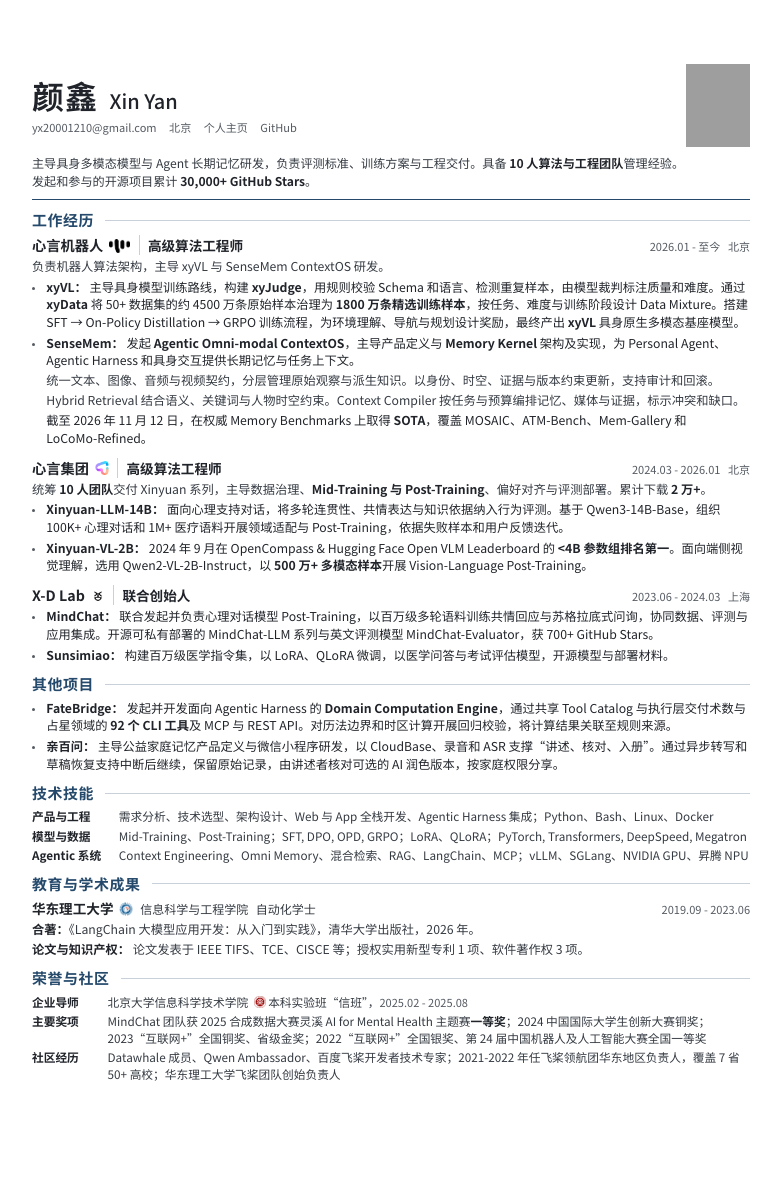
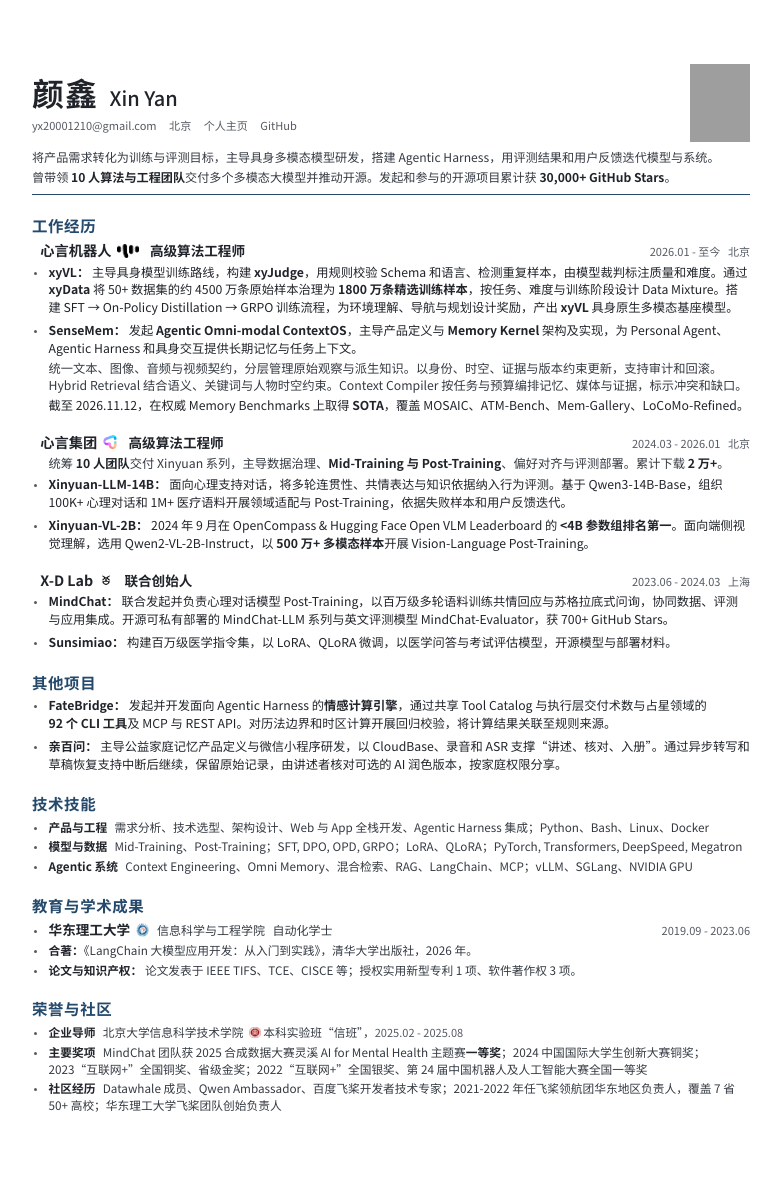
Before and after one commit to thomas-yanxin/thomas-yanxin.github.io, a Jekyll site: the page proof/resume.html, which Jekyll copies as it is, in a window 1280 px wide. Shown: the whole page, without its empty margins (249-1030 px from the left). Built offline with Jekyll 4.4.1, drawn with Linux system fonts in a browser that asks for light colours; grey boxes are pictures that could not be loaded.

Commit message:
Revise resume content and unify its layout

```diff
--- a/proof/resume.html
+++ b/proof/resume.html
@@ -24,14 +24,14 @@
   --secondary: #343a42;
   --muted: #555b63;
   --accent: #24496b;
-  --rule: #c8d1d9;
   --paper: #fff;
   --body-size: 9.2pt;
   --meta-size: 8.3pt;
-  --leading: 1.43;
-  --section-gap: 2.8mm;
-  --role-gap: 2.7mm;
-  --item-gap: 1mm;
+  --leading: 1.44;
+  --section-gap: 5.5mm;
+  --role-gap: 4.5mm;
+  --item-gap: 1.5mm;
+  --content-indent: 2.2mm;
 }
 * { box-sizing: border-box; }
 html { background: var(--paper); scrollbar-color: var(--accent) var(--paper); }
@@ -61,11 +61,11 @@ strong.achievement { white-space: nowrap; }
 }
 .identity {
   display: grid;
-  grid-template-columns: minmax(0, 1fr) 17mm;
+  grid-template-columns: minmax(0, 1fr) 16mm;
   column-gap: 5mm;
-  row-gap: 1.7mm;
+  row-gap: 1.4mm;
   align-items: start;
-  padding-bottom: 2.4mm;
+  padding-bottom: 2mm;
   border-bottom: 0.8pt solid var(--accent);
 }
 .identity-copy { min-width: 0; align-self: center; }
@@ -88,51 +88,48 @@ h1 {
   font-style: normal;
 }
 .summary { grid-column: 1 / -1; color: var(--secondary); font-size: 9.1pt; line-height: 1.5; }
-.summary-scope, .summary-impact { display: block; }
+.summary p + p { margin-top: 0.55mm; }
 .summary strong { white-space: nowrap; }
-.portrait { grid-column: 2; grid-row: 1; width: 17mm; height: 22mm; object-fit: cover; }
+.portrait { grid-column: 2; grid-row: 1; width: 16mm; height: 20.7mm; object-fit: cover; }
 section { margin-top: var(--section-gap); }
 h2 {
-  display: flex;
-  align-items: center;
-  gap: 3mm;
-  margin-bottom: 1.5mm;
+  margin-bottom: 1.35mm;
   color: var(--accent);
-  font-size: 11.2pt;
+  font-size: 11.6pt;
   line-height: 1.25;
   letter-spacing: 0.04em;
   break-after: avoid;
 }
-h2::after { content: ""; flex: 1; border-top: 0.5pt solid var(--rule); }
+.entry, section > .bullet-list { margin-inline-start: var(--content-indent); }
 .entry + .entry { margin-top: var(--role-gap); }
 .entry-heading {
   display: flex;
+  flex-wrap: wrap;
   align-items: baseline;
   justify-content: space-between;
-  gap: 3mm;
-  margin-bottom: 0.9mm;
+  gap: 0.4mm 3mm;
+  margin-bottom: 1mm;
   break-after: avoid;
 }
 h3 { font-size: 10.7pt; line-height: 1.35; }
-.role { margin-left: 2.2mm; padding-left: 2.2mm; border-left: 0.6pt solid var(--rule); font-size: 10.2pt; font-weight: 700; white-space: nowrap; }
+.role { display: inline-block; margin-inline-start: 3mm; font-size: 10.2pt; white-space: nowrap; }
 .meta { display: inline-flex; gap: 2mm; color: var(--muted); font-size: var(--meta-size); font-variant-numeric: tabular-nums; white-space: nowrap; }
-.entry-intro { margin-bottom: 0.7mm; color: var(--secondary); }
-.project-list { padding-left: 3.5mm; list-style: disc; }
-.project { padding-left: 0.3mm; break-inside: avoid; }
-.project::marker { color: var(--muted); font-size: 0.65em; }
-.project + .project { margin-top: var(--item-gap); }
+.entry-intro { margin: 0 0 0.9mm var(--content-indent); color: var(--secondary); }
+.bullet-list { padding-inline-start: calc(var(--content-indent) - 0.3mm); list-style: disc; }
+.bullet-list > li { padding-inline-start: 0.3mm; break-inside: avoid; }
+.bullet-list > li::marker { color: var(--muted); font-size: calc(var(--body-size) * 0.65); }
+.bullet-list > li + li { margin-top: var(--item-gap); }
 .project-title { display: inline; font-size: inherit; line-height: inherit; }
-.project-detail { margin-top: 0.65mm; color: var(--secondary); }
+.project-detail { margin-top: 0.55mm; color: var(--secondary); }
 .result-line { color: var(--ink); }
-.definition-list { display: grid; grid-template-columns: 18mm minmax(0, 1fr); gap: 0.7mm 2mm; }
-.definition-list dt { font-weight: 700; }
-.definition-list dd { min-width: 0; color: var(--secondary); }
-.skills, .honors { font-size: 8.8pt; line-height: 1.43; }
-.skills { grid-template-columns: 21mm minmax(0, 1fr); }
-.education-heading h3 { font-size: 10.2pt; }
-.education-detail { color: var(--secondary); }
-.education-detail + .education-detail { margin-top: 0.7mm; }
-.degree { margin-left: 2mm; color: var(--secondary); font-size: 9pt; font-weight: 400; }
+.credentials { --item-gap: 0.75mm; font-size: 8.8pt; }
+.credentials .bullet-list { color: var(--secondary); }
+:is(#skills-heading, #honors-heading) + .bullet-list > li > strong:first-child {
+  margin-inline-end: 0.4em;
+}
+.bullet-list .education-heading { margin-bottom: 0; }
+.education-heading h3 { color: var(--ink); font-size: 10.2pt; }
+.degree { margin-left: 2mm; color: var(--secondary); font-size: 9pt; font-weight: 400; white-space: nowrap; }
 .mentor-term { color: var(--muted); font-size: var(--meta-size); font-weight: 400; font-variant-numeric: tabular-nums; }
 .term { white-space: nowrap; }
 .cv-logo {
@@ -148,12 +145,13 @@ h3 { font-size: 10.7pt; line-height: 1.35; }
 @media print {
   body { -webkit-print-color-adjust: exact; print-color-adjust: exact; }
   .sheet { margin: 0; }
+  #skills-heading + .bullet-list { letter-spacing: -0.006em; }
 }
 @media screen and (max-width: 820px) {
   .sheet { width: 100%; min-height: 0; margin: 0; padding: 5.5vw; }
 }
 @media screen and (max-width: 520px) {
-  :root { --body-size: 11pt; --meta-size: 9.4pt; --section-gap: 6mm; --role-gap: 5mm; --item-gap: 2mm; }
+  :root { --body-size: 11pt; --meta-size: 9.4pt; --leading: 1.55; --section-gap: 7mm; --role-gap: 5.5mm; --item-gap: 3mm; --content-indent: 3.4mm; }
   h1 { font-size: 27pt; gap: 2.5mm; }
   .name-en { font-size: 16pt; }
   .identity { grid-template-columns: minmax(0, 1fr) 15mm; column-gap: 3mm; row-gap: 3mm; }
@@ -163,52 +161,52 @@ h3 { font-size: 10.7pt; line-height: 1.35; }
   h2 { font-size: 12pt; margin-bottom: 2.5mm; }
   .entry-heading { flex-direction: column; align-items: flex-start; gap: 0.7mm; margin-bottom: 1.2mm; }
   h3, .education-heading h3 { font-size: 12pt; }
-  .role, .degree { font-size: 10.5pt; white-space: normal; }
-  .degree { display: inline-block; max-width: 100%; }
-  .entry-intro, .project-detail, .education-detail { line-height: 1.55; }
-  .definition-list { grid-template-columns: 1fr; row-gap: 1mm; }
-  .definition-list dd + dt { margin-top: 1.7mm; }
-  .skills, .honors { font-size: 10.5pt; line-height: 1.5; }
+  .role, .degree { font-size: 10.5pt; }
+  .degree { display: inline-block; }
+  .credentials { --item-gap: 1.8mm; font-size: 10.5pt; }
   .term { white-space: normal; }
 }
 </style></head><body><main class="sheet" aria-label="颜鑫的个人简历"><div class="page-body">
-<header class="identity"><div class="identity-copy"><h1><span class="name-cn">颜鑫</span> <span class="name-en" lang="en">Xin Yan</span></h1><address class="contact"><span><a href="mailto:yx20001210@gmail.com">yx20001210@gmail.com</a></span><span>北京</span><span><a href="https://thomas-yanxin.github.io">个人主页</a></span><span><a href="https://github.com/thomas-yanxin">GitHub</a></span></address></div><img class="portrait" src="../images/zhengjianzhao.JPEG" width="170" height="220" alt="颜鑫的证件照"><p class="summary"><span class="summary-scope">主导具身多模态模型与 Agent 长期记忆研发，负责评测标准、训练方案与工程交付。具备 <strong>10 人算法与工程团队</strong>管理经验。</span><span class="summary-impact">发起和参与的开源项目累计 <strong>30,000+ GitHub Stars</strong>。</span></p></header>
+<header class="identity"><div class="identity-copy"><h1><span class="name-cn">颜鑫</span> <span class="name-en" lang="en">Xin Yan</span></h1><address class="contact"><span><a href="mailto:yx20001210@gmail.com">yx20001210@gmail.com</a></span><span>北京</span><span><a href="https://thomas-yanxin.github.io">个人主页</a></span><span><a href="https://github.com/thomas-yanxin">GitHub</a></span></address></div><img class="portrait" src="../images/zhengjianzhao.JPEG" width="170" height="220" alt="颜鑫的证件照">
+<div class="summary">
+<p>将产品需求转化为训练与评测目标，主导具身多模态模型研发，搭建 <span class="term">Agentic Harness</span>，用评测结果和用户反馈迭代模型与系统。</p>
+<p>曾带领 <strong>10 人算法与工程团队</strong>交付多个多模态大模型并推动开源。发起和参与的开源项目累计获 <strong>30,000+ GitHub Stars</strong>。</p>
+</div>
+</header>
 <section aria-labelledby="experience-heading">
 <h2 id="experience-heading">工作经历</h2>
 <div class="entry">
 <div class="entry-heading"><h3>心言机器人<img class="cv-logo cv-logo--heading cv-logo--wide" src="../images/logos/xyrobot.png" width="24" height="17" alt="" aria-hidden="true"><span class="role">高级算法工程师</span></h3><span class="meta"><span>2026.01 - 至今</span><span>北京</span></span></div>
-<p class="entry-intro">负责机器人算法架构，主导 xyVL 与 SenseMem ContextOS 研发。</p>
-<ul class="project-list" role="list">
-<li class="project">
-<div class="project-lead"><h4 class="project-title">xyVL：</h4> 主导具身模型训练路线，构建 <strong>xyJudge</strong>，用规则校验 Schema 和语言、检测重复样本，由模型裁判标注质量和难度。通过 <strong>xyData</strong> 将 50+ 数据集的约 4500 万条原始样本治理为 <strong class="achievement">1800 万条精选训练样本</strong>，按任务、难度与训练阶段设计 Data Mixture。搭建 SFT → <span class="term">On-Policy Distillation</span> → GRPO 训练流程，为环境理解、导航与规划设计奖励，最终产出 <strong>xyVL</strong> 具身原生多模态基座模型。</div>
+<ul class="bullet-list" role="list">
+<li>
+<div class="project-lead"><h4 class="project-title">xyVL：</h4> 主导具身模型训练路线，构建 <strong>xyJudge</strong>，用规则校验 Schema 和语言、检测重复样本，由模型裁判标注质量和难度。通过 <strong>xyData</strong> 将 50+ 数据集的约 4500 万条原始样本治理为 <strong class="achievement">1800 万条精选训练样本</strong>，按任务、难度与训练阶段设计 Data Mixture。搭建 SFT → <span class="term">On-Policy Distillation</span> → GRPO 训练流程，为环境理解、导航与规划设计奖励，产出 <strong>xyVL</strong> 具身原生多模态基座模型。</div>
 </li>
-<li class="project">
+<li>
 <div class="project-lead"><h4 class="project-title"><a href="https://github.com/SenseMem/SenseMem">SenseMem</a>：</h4> 发起 <strong>Agentic Omni-modal ContextOS</strong>，主导产品定义与 <strong>Memory Kernel</strong> 架构及实现，为 Personal Agent、<span class="term">Agentic Harness</span> 和具身交互提供长期记忆与任务上下文。</div>
-<p class="project-detail">统一文本、图像、音频与视频契约，分层管理原始观察与派生知识。以身份、时空、证据与版本约束更新，支持审计和回滚。</p>
-<p class="project-detail"><span class="term">Hybrid Retrieval</span> 结合语义、关键词与人物时空约束。<span class="term">Context Compiler</span> 按任务与预算编排记忆、媒体与证据，标示冲突和缺口。</p>
-<p class="project-detail result-line">截至 2026 年 11 月 12 日，在权威 Memory Benchmarks 上取得 <strong class="achievement">SOTA</strong>，覆盖 MOSAIC、ATM-Bench、Mem-Gallery 和 <span class="term">LoCoMo-Refined。</span></p>
+<p class="project-detail">统一文本、图像、音频与视频契约，分层管理原始观察与派生知识。以身份、时空、证据与版本约束更新，支持审计和回滚。<span class="term">Hybrid Retrieval</span> 结合语义、关键词与人物时空约束。<span class="term">Context Compiler</span> 按任务与预算编排记忆、媒体与证据，标示冲突和缺口。</p>
+<p class="project-detail result-line">截至 2026.11.12，在权威 Memory Benchmarks 上取得 <strong class="achievement">SOTA</strong>，覆盖 MOSAIC、ATM-Bench、Mem-Gallery、<span class="term">LoCoMo-Refined。</span></p>
 </li>
 </ul>
 </div>
 <div class="entry">
 <div class="entry-heading"><h3>心言集团<img class="cv-logo cv-logo--heading" src="../images/logos/cylingo.png" width="17" height="17" alt="" aria-hidden="true"><span class="role">高级算法工程师</span></h3><span class="meta"><span>2024.03 - 2026.01</span><span>北京</span></span></div>
 <p class="entry-intro">统筹 <strong>10 人团队</strong>交付 Xinyuan 系列，主导数据治理、<strong>Mid-Training 与 Post-Training</strong>、偏好对齐与评测部署。累计下载 <strong class="achievement">2 万+</strong>。</p>
-<ul class="project-list" role="list">
-<li class="project">
+<ul class="bullet-list" role="list">
+<li>
 <div class="project-lead"><h4 class="project-title"><a href="https://huggingface.co/Cylingo/Xinyuan-LLM-14B-0428">Xinyuan-LLM-14B</a>：</h4> 面向心理支持对话，将多轮连贯性、共情表达与知识依据纳入行为评测。基于 <span class="term">Qwen3-14B-Base</span>，组织 100K+ 心理对话和 1M+ 医疗语料开展领域适配与 Post-Training，依据失败样本和用户反馈迭代。</div>
 </li>
-<li class="project">
+<li>
 <div class="project-lead"><h4 class="project-title"><a href="https://huggingface.co/Cylingo/Xinyuan-VL-2B">Xinyuan-VL-2B</a>：</h4> 2024 年 9 月在 OpenCompass &amp; Hugging Face Open VLM Leaderboard 的 <strong class="achievement">&lt;4B 参数组排名第一</strong>。面向端侧视觉理解，选用 <span class="term">Qwen2-VL-2B-Instruct</span>，以 <strong>500 万+ 多模态样本</strong>开展 Vision-Language Post-Training。</div>
 </li>
 </ul>
 </div>
 <div class="entry">
 <div class="entry-heading"><h3><a href="https://github.com/X-D-Lab">X-D Lab</a><img class="cv-logo cv-logo--heading cv-logo--xd-lab" src="../images/logos/xd-lab-symbol.png" width="25" height="25" alt="" aria-hidden="true"><span class="role">联合创始人</span></h3><span class="meta"><span>2023.06 - 2024.03</span><span>上海</span></span></div>
-<ul class="project-list" role="list">
-<li class="project">
+<ul class="bullet-list" role="list">
+<li>
 <div class="project-lead"><h4 class="project-title"><a href="https://github.com/X-D-Lab/MindChat">MindChat</a>：</h4> 联合发起并负责心理对话模型 Post-Training，以百万级多轮语料训练共情回应与苏格拉底式问询，协同数据、评测与应用集成。开源可私有部署的 MindChat-LLM 系列与英文评测模型 MindChat-Evaluator，获 700+ GitHub Stars。</div>
 </li>
-<li class="project">
+<li>
 <div class="project-lead"><h4 class="project-title"><a href="https://github.com/X-D-Lab/Sunsimiao">Sunsimiao</a>：</h4> 构建百万级医学指令集，以 <span class="term">LoRA、QLoRA</span> 微调，以医学问答与考试评估模型，开源模型与部署材料。</div>
 </li>
 </ul>
@@ -216,35 +214,39 @@ h3 { font-size: 10.7pt; line-height: 1.35; }
 </section>
 <section aria-labelledby="projects-heading">
 <h2 id="projects-heading">其他项目</h2>
-<ul class="project-list" role="list">
-<li class="project">
-<div class="project-lead"><h3 class="project-title"><a href="https://github.com/thomas-yanxin/FateBridge">FateBridge</a>：</h3> 发起并开发面向 <span class="term">Agentic Harness</span> 的 <strong>Domain Computation Engine</strong>，通过共享 Tool Catalog 与执行层交付术数与占星领域的 <strong class="achievement">92 个 CLI 工具</strong>及 MCP 与 REST API。对历法边界和时区计算开展回归校验，将计算结果关联至规则来源。</div>
+<ul class="bullet-list" role="list">
+<li>
+<div class="project-lead"><h3 class="project-title"><a href="https://github.com/thomas-yanxin/FateBridge">FateBridge</a>：</h3> 发起并开发面向 <span class="term">Agentic Harness</span> 的<strong>情感计算引擎</strong>，通过共享 Tool Catalog 与执行层交付术数与占星领域的 <strong class="achievement">92 个 CLI 工具</strong>及 MCP 与 REST API。对历法边界和时区计算开展回归校验，将计算结果关联至规则来源。</div>
 </li>
-<li class="project">
+<li>
 <div class="project-lead"><h3 class="project-title"><a href="https://thomas-yanxin.github.io/#qianye">亲百问</a>：</h3> 主导公益家庭记忆产品定义与微信小程序研发，以 CloudBase、录音和 ASR 支撑“讲述、核对、入册”。通过异步转写和草稿恢复支持中断后继续，保留原始记录，由讲述者核对可选的 AI 润色版本，按家庭权限分享。</div>
 </li>
 </ul>
 </section>
+<div class="credentials">
 <section aria-labelledby="skills-heading">
 <h2 id="skills-heading">技术技能</h2>
-<dl class="definition-list skills">
-<dt>产品与工程</dt><dd>需求分析、技术选型、架构设计、Web 与 App 全栈开发、<span class="term">Agentic Harness</span> 集成；Python、Bash、Linux、Docker</dd>
-<dt>模型与数据</dt><dd>Mid-Training、Post-Training；SFT, DPO, OPD, GRPO；LoRA、QLoRA；PyTorch, Transformers, DeepSpeed, Megatron</dd>
-<dt>Agentic 系统</dt><dd>Context Engineering、Omni Memory、混合检索、RAG、LangChain、MCP；vLLM、SGLang、NVIDIA GPU、昇腾 NPU</dd>
-</dl>
+<ul class="bullet-list" role="list">
+<li><strong>产品与工程</strong> 需求分析、技术选型、架构设计、Web 与 App 全栈开发、<span class="term">Agentic Harness</span> 集成；Python、Bash、Linux、Docker</li>
+<li><strong>模型与数据</strong> Mid-Training、Post-Training；SFT, DPO, OPD, GRPO；LoRA、QLoRA；PyTorch, Transformers, DeepSpeed, Megatron</li>
+<li><strong>Agentic 系统</strong> Context Engineering、Omni Memory、混合检索、RAG、LangChain、MCP；vLLM、SGLang、NVIDIA GPU</li>
+</ul>
 </section>
 <section aria-labelledby="education-heading">
 <h2 id="education-heading">教育与学术成果</h2>
-<div class="entry-heading education-heading"><h3>华东理工大学<img class="cv-logo cv-logo--heading" src="../images/logos/ecust.png" width="17" height="17" alt="" aria-hidden="true"><span class="degree">信息科学与工程学院</span><span class="degree">自动化学士</span></h3><span class="meta">2019.09 - 2023.06</span></div>
-<p class="education-detail"><strong>合著：</strong>《LangChain 大模型应用开发：从入门到实践》，清华大学出版社，2026 年。</p>
-<p class="education-detail"><strong>论文与知识产权：</strong> 论文发表于 <a href="https://scholar.google.com/citations?user=WYuXNL0AAAAJ&amp;hl=zh-CN">IEEE TIFS、TCE、CISCE 等</a>；授权实用新型专利 1 项、软件著作权 3 项。</p>
+<ul class="bullet-list" role="list">
+<li><div class="entry-heading education-heading"><h3>华东理工大学<img class="cv-logo cv-logo--heading" src="../images/logos/ecust.png" width="17" height="17" alt="" aria-hidden="true"><span class="degree">信息科学与工程学院</span><span class="degree">自动化学士</span></h3><span class="meta">2019.09 - 2023.06</span></div></li>
+<li><strong>合著：</strong>《LangChain 大模型应用开发：从入门到实践》，清华大学出版社，2026 年。</li>
+<li><strong>论文与知识产权：</strong> 论文发表于 <a href="https://scholar.google.com/citations?user=WYuXNL0AAAAJ&amp;hl=zh-CN">IEEE TIFS、TCE、CISCE 等</a>；授权实用新型专利 1 项、软件著作权 3 项。</li>
+</ul>
 </section>
-<section class="honors" aria-labelledby="honors-heading">
+<section aria-labelledby="honors-heading">
 <h2 id="honors-heading">荣誉与社区</h2>
-<dl class="definition-list">
-<dt class="mentor-label">企业导师</dt><dd class="mentor-detail">北京大学信息科学技术学院<img class="cv-logo" src="../images/logos/pku.png" width="13" height="13" alt="" aria-hidden="true"> 本科实验班“信班”，<span class="term mentor-term">2025.02 - 2025.08</span></dd>
-<dt>主要奖项</dt><dd>MindChat 团队获 2025 合成数据大赛灵溪 AI for Mental Health 主题赛<strong>一等奖</strong>；2024 中国国际大学生创新大赛铜奖；2023“互联网+”全国铜奖、省级金奖；2022“互联网+”全国银奖、第 24 届中国机器人及人工智能大赛全国一等奖</dd>
-<dt>社区经历</dt><dd>Datawhale 成员、Qwen Ambassador、百度飞桨开发者技术专家；<span class="term">2021-2022</span> 年任飞桨领航团华东地区负责人，覆盖 7 省 50+ 高校；华东理工大学飞桨团队创始负责人</dd>
-</dl>
+<ul class="bullet-list" role="list">
+<li><strong>企业导师</strong> 北京大学信息科学技术学院<img class="cv-logo" src="../images/logos/pku.png" width="13" height="13" alt="" aria-hidden="true"> 本科实验班“信班”，<span class="term mentor-term">2025.02 - 2025.08</span></li>
+<li><strong>主要奖项</strong> MindChat 团队获 2025 合成数据大赛灵溪 AI for Mental Health 主题赛<strong>一等奖</strong>；2024 中国国际大学生创新大赛铜奖；2023“互联网+”全国铜奖、省级金奖；2022“互联网+”全国银奖、第 24 届中国机器人及人工智能大赛全国一等奖</li>
+<li><strong>社区经历</strong> Datawhale 成员、Qwen Ambassador、百度飞桨开发者技术专家；<span class="term">2021-2022</span> 年任飞桨领航团华东地区负责人，覆盖 7 省 50+ 高校；华东理工大学飞桨团队创始负责人</li>
+</ul>
 </section>
+</div>
 </div></main></body></html>
```
Also changed, not shown: proof/resume.md (+8 -13 lines), proof/resume-fonts/source-han-sans-bold.woff2, proof/resume-fonts/source-han-sans-medium.woff2, proof/resume-fonts/source-han-sans-regular.woff2, 1 other file.
